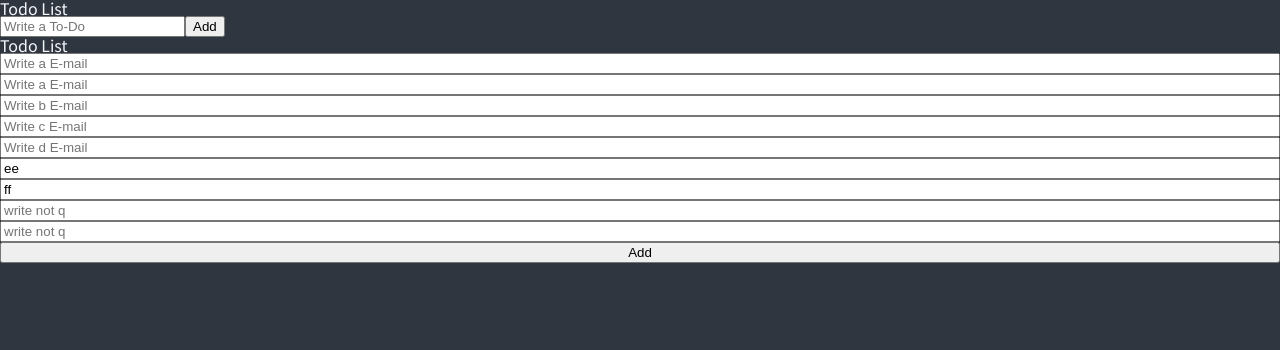
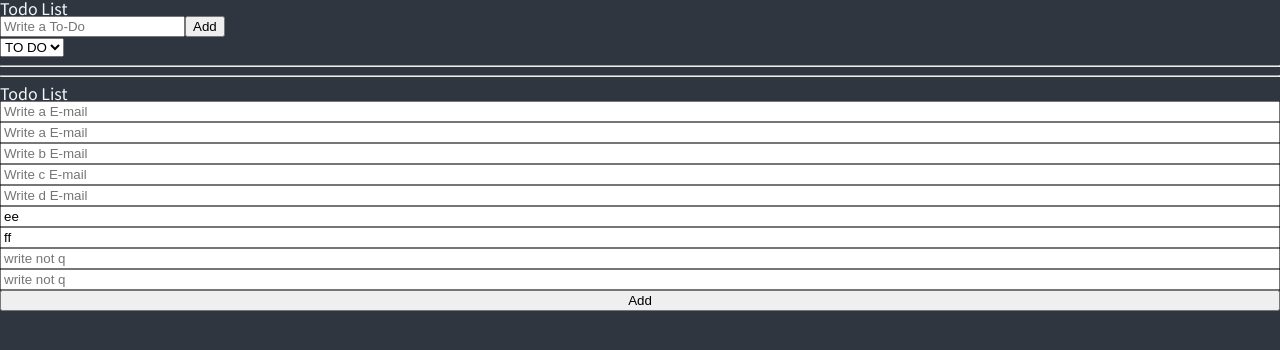
Before and after one commit to rae-han/lecture-react-masterclass, a React (Create React App) app: page / in a window 1280 px wide. Shown: the top 350 px of the page. Built offline with nearby package versions, Linux system fonts and the light colour scheme.

Commit message:
add: category for todos

```diff
--- a/src/components/Todo/ToDoList.tsx
+++ b/src/components/Todo/ToDoList.tsx
@@ -1,6 +1,6 @@
-import React, {MouseEventHandler} from 'react';
+import React, {FormEventHandler, MouseEventHandler} from 'react';
 import {useRecoilState, useRecoilValue, useSetRecoilState} from "recoil";
-import {ToDo, toDoState} from "../../store";
+import {categoryState, ToDo, toDoSelector, toDoSelectorWithCategory, toDoState} from "../../store";
 
 const ToDoItem = ({ text, category, id }: ToDo) => {
   const setToDos = useSetRecoilState(toDoState);
@@ -52,11 +52,39 @@ const ToDoItem = ({ text, category, id }: ToDo) => {
 
 const ToDoList = () => {
   const toDos = useRecoilValue<ToDo[]>(toDoState)
+  const [toDo, doing, done] = useRecoilValue(toDoSelector);
+  const [categroy, setCategory] = useRecoilState(categoryState)
+  const toDosCategroy = useRecoilValue(toDoSelectorWithCategory);
+
+  const onInput: FormEventHandler<HTMLSelectElement> = (e) => {
+    console.log(e.currentTarget.value)
+    setCategory(e.currentTarget.value)
+  }
+
+  console.log({toDo, doing, done})
 
   return (
-    <ul>
-      {toDos.map(toDo => <ToDoItem key={toDo.id} {...toDo} />)}
-    </ul>
+    <>
+      <select value={categroy} onInput={onInput}>
+        <option value="TO_DO">TO DO</option>
+        <option value="DOING">Doing</option>
+        <option value="DONE">Done</option>
+      </select>
+      {/*원래는 폼까지 적어야함.*/}
+      <ul>
+        {toDos.map(toDo => <ToDoItem key={toDo.id} {...toDo} />)}
+      </ul>
+      <hr />
+      <ul>
+        {toDo.map(toDo => <ToDoItem key={toDo.id} {...toDo} />)}
+        {doing.map(toDo => <ToDoItem key={toDo.id} {...toDo} />)}
+        {done.map(toDo => <ToDoItem key={toDo.id} {...toDo} />)}
+      </ul>
+      <hr />
+      <ul>
+        {toDosCategroy.map(toDo => <ToDoItem key={toDo.id} {...toDo} />)}
+      </ul>
+    </>
   );
 };
 
--- a/src/store/index.ts
+++ b/src/store/index.ts
@@ -1,4 +1,4 @@
-import {atom} from "recoil";
+import {atom, selector} from "recoil";
 
 export const isDarkAtom = atom({
   key: 'isDark',
@@ -11,7 +11,32 @@ export interface ToDo {
   category: 'DONE' | 'DOING' | "TO_DO"
 }
 
+export const categoryState = atom({
+  key: 'category',
+  default: 'TO_DO'
+})
+
 export const toDoState = atom<ToDo[]>({
   key: 'toDo',
   default: [],
 })
+
+export const toDoSelector = selector({
+  key: 'toDoSelector',
+  get: ({get}) => {
+    const toDos = get(toDoState)
+    console.log(123123, toDos)
+    // return toDos.length
+    return [toDos.filter((toDo) => toDo.category === 'TO_DO'), toDos.filter((toDo) => toDo.category === 'DOING'), toDos.filter((toDo) => toDo.category === 'DONE')]
+  }
+})
+
+export const toDoSelectorWithCategory = selector({
+  key: 'toDoSelectorWithCategory',
+  get: ({get}) => {
+    const toDos = get(toDoState)
+    const category = get(categoryState)
+    // return toDos.length
+    return toDos.filter((toDo) => toDo.category === category)
+  }
+})
```
Also changed, not shown: 1 other file (tests, documents, lock files or other folders).
